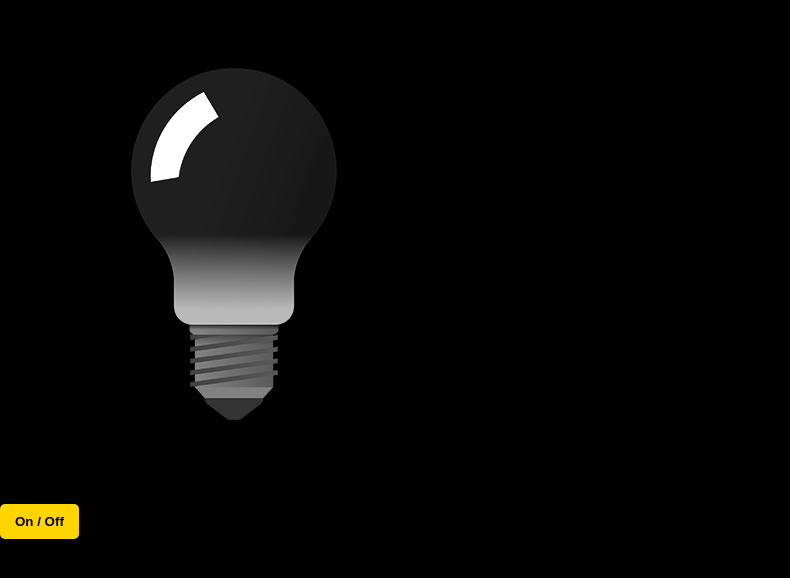
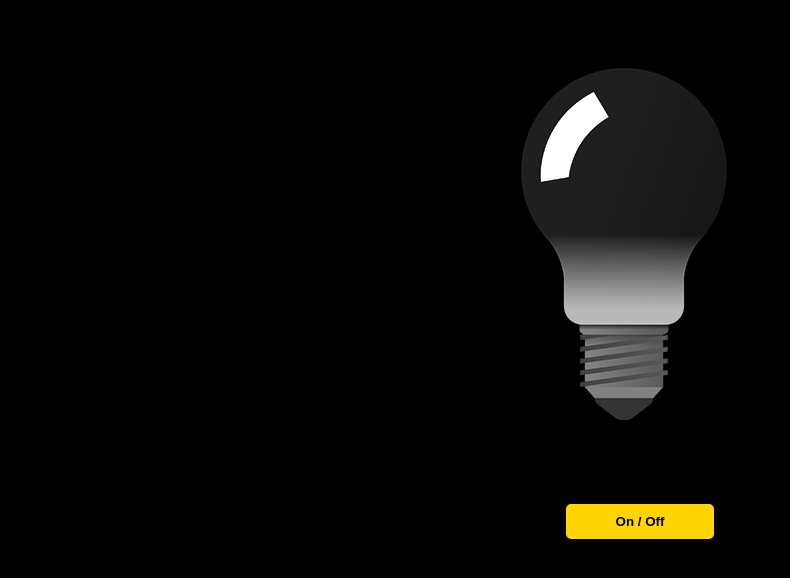
Before and after one commit to Abheekrishna/bulb, a plain HTML site: page index.html in a window 1280 px wide. Shown: the whole page, without its empty margins (0-790 px from the left). Drawn offline with Linux system fonts and the light colour scheme.

Commit message:
Centered items

```diff
--- a/style.css
+++ b/style.css
@@ -7,11 +7,17 @@ body {
     background-color: black;
 }
 
+.container {
+    display: flex;
+    flex-direction: column;
+    align-items: center;
+}
+
 .on {
     filter: drop-shadow(0px 0 100px yellow);
 }
 .button {
-    padding: 10px 15px;
+    padding: 10px 50px;
     border: none;
     background-color: rgb(255, 213, 0);
     border-radius: 5px;
```
